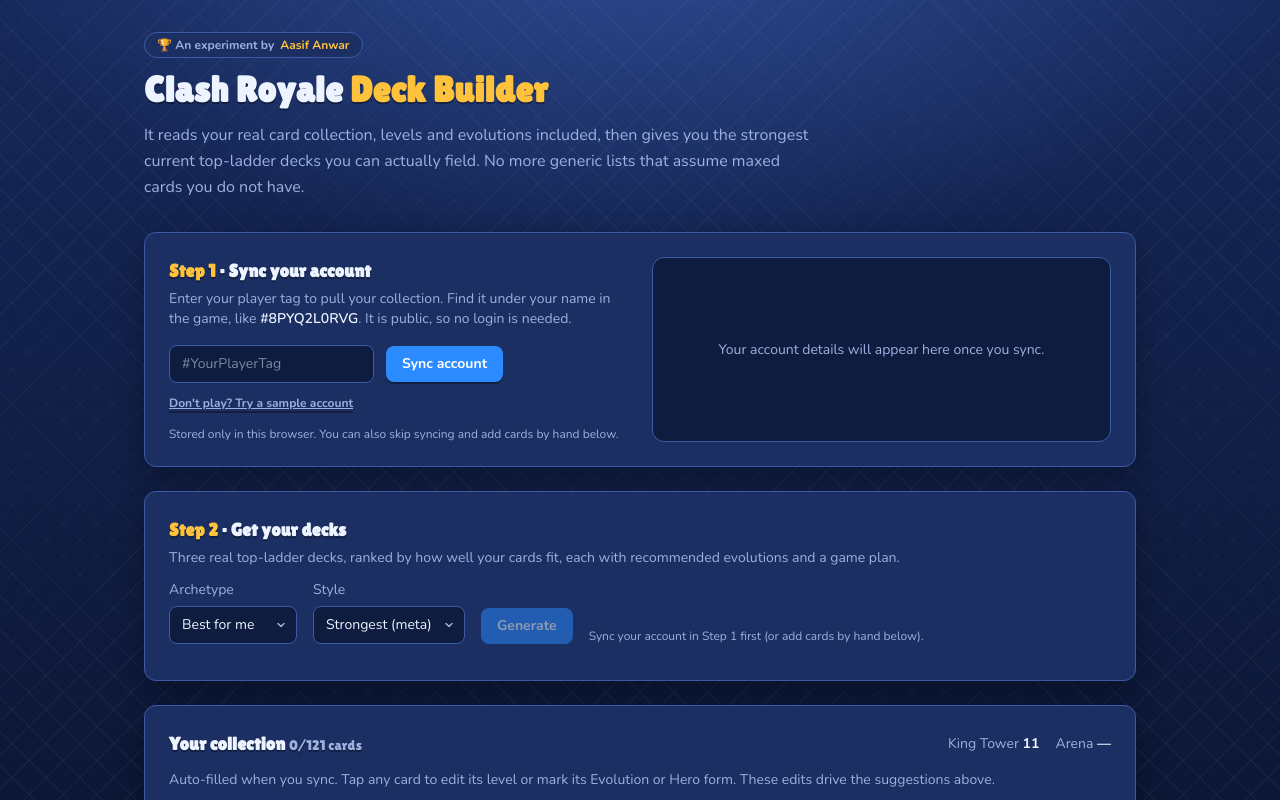
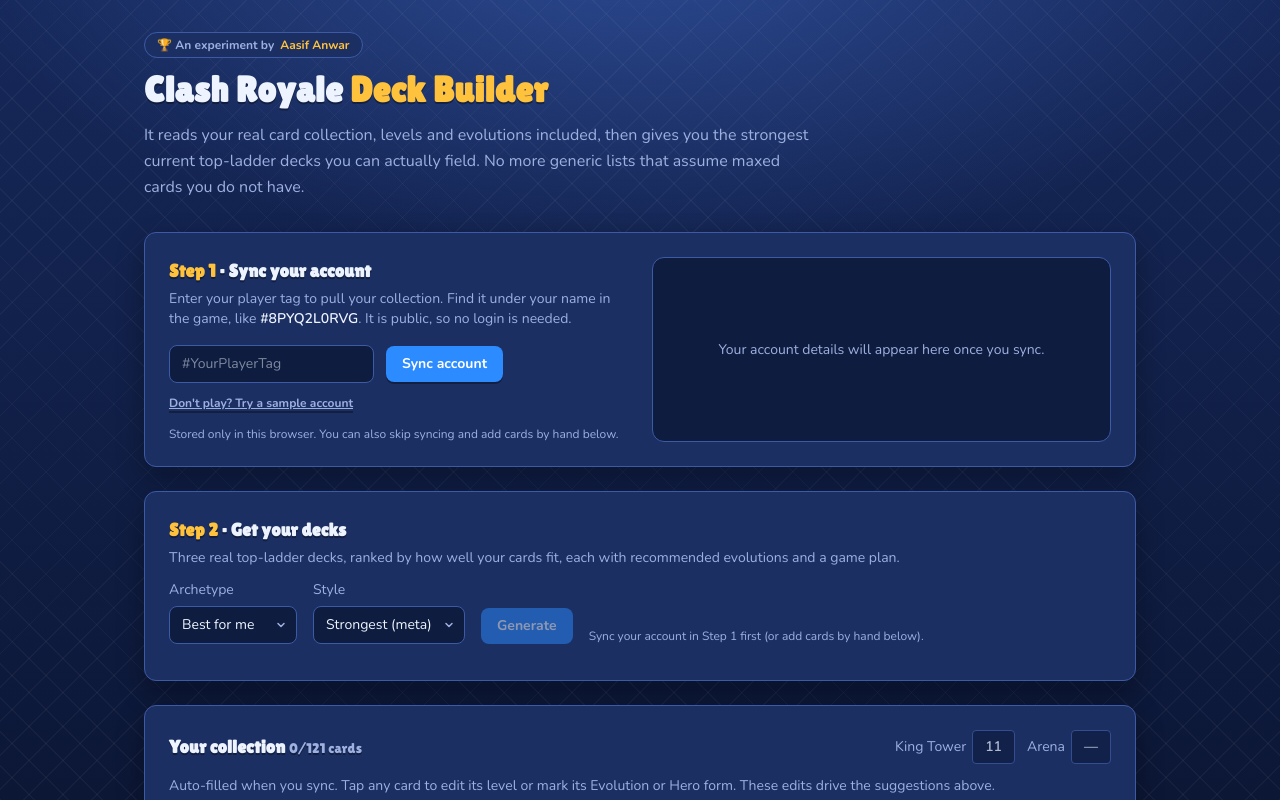
Before and after one commit to aasifnid/clash-royale-deck-builder, a Next.js app: page / in a window 1280 px wide. Shown: the top 800 px of the page. Built offline with nearby package versions, Linux system fonts and the light colour scheme.

Commit message:
King Tower / Arena as disabled boxes instead of plain text
Keep the boxed input look, but render them as read-only value chips with a
disabled appearance (muted, not-allowed cursor).

Co-Authored-By: Claude Opus 4.8 (1M context) <noreply@anthropic.com>

```diff
--- a/components/CollectionDashboard.tsx
+++ b/components/CollectionDashboard.tsx
@@ -46,14 +46,26 @@ export default function CollectionDashboard({ collection, onCardChange }: Props)
           </span>
         </h2>
         {/* Read-only: King Tower is derived from your highest card level, Arena comes from the
-            synced account. Both update automatically on sync. */}
-        <div className="flex flex-wrap items-center gap-4 text-sm" style={{ color: "var(--muted)" }}>
-          <span title="Derived from your highest card level">
-            King Tower <strong style={{ color: "var(--foreground)" }}>{collection.kingLevel}</strong>
-          </span>
-          <span title="From your synced account">
-            Arena <strong style={{ color: "var(--foreground)" }}>{collection.arena ?? "—"}</strong>
-          </span>
+            synced account. Shown in the same box style but disabled (not editable). */}
+        <div className="flex flex-wrap items-center gap-3 text-sm">
+          <div className="flex items-center gap-1.5" title="Derived from your highest card level">
+            <span style={{ color: "var(--muted)" }}>King Tower</span>
+            <span
+              className="cursor-not-allowed rounded px-3 py-1.5 font-semibold"
+              style={{ background: "var(--background)", border: "1px solid var(--border)", color: "var(--foreground)", opacity: 0.7 }}
+            >
+              {collection.kingLevel}
+            </span>
+          </div>
+          <div className="flex items-center gap-1.5" title="From your synced account">
+            <span style={{ color: "var(--muted)" }}>Arena</span>
+            <span
+              className="cursor-not-allowed rounded px-3 py-1.5 font-semibold"
+              style={{ background: "var(--background)", border: "1px solid var(--border)", color: "var(--foreground)", opacity: 0.7 }}
+            >
+              {collection.arena ?? "—"}
+            </span>
+          </div>
         </div>
       </div>
 
```
